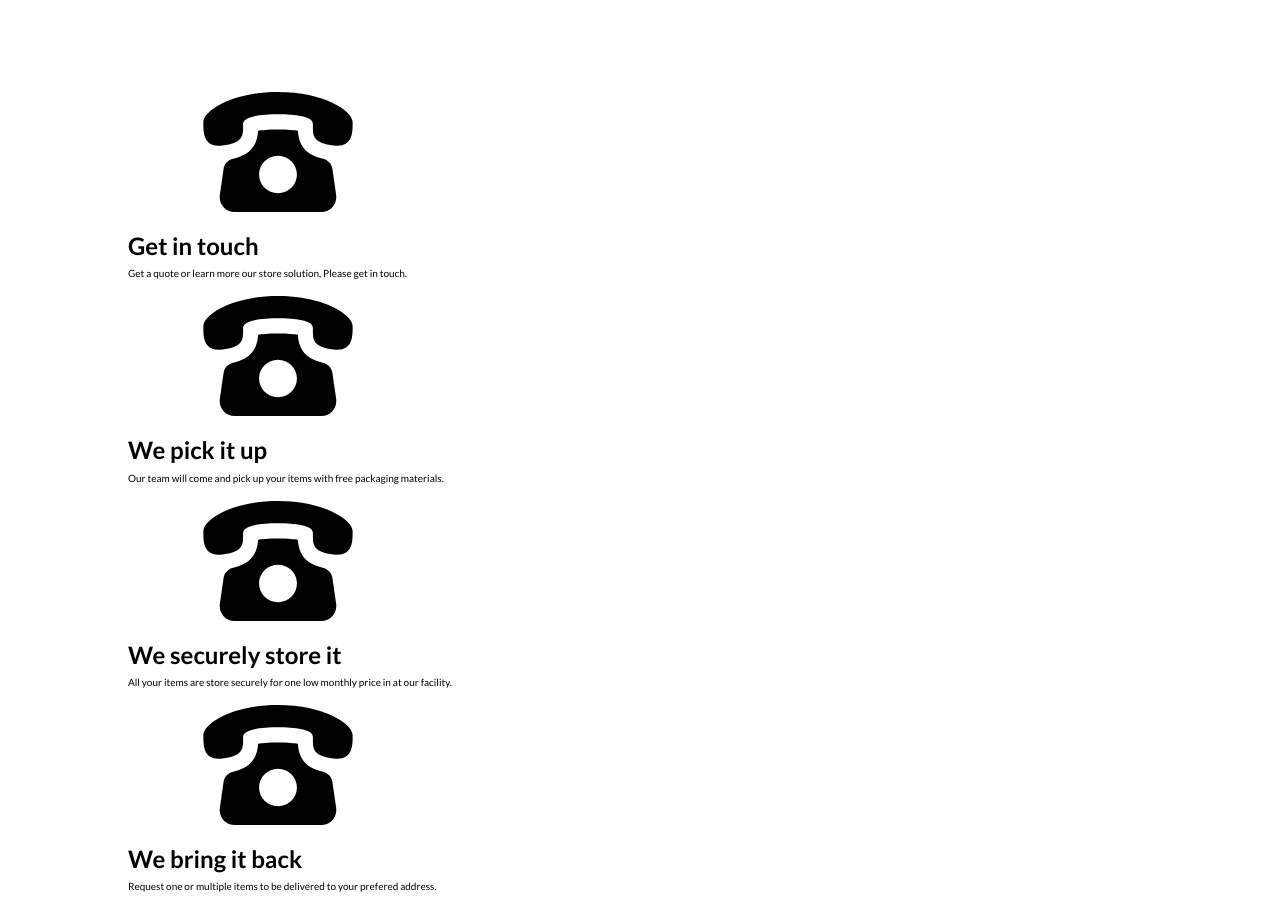
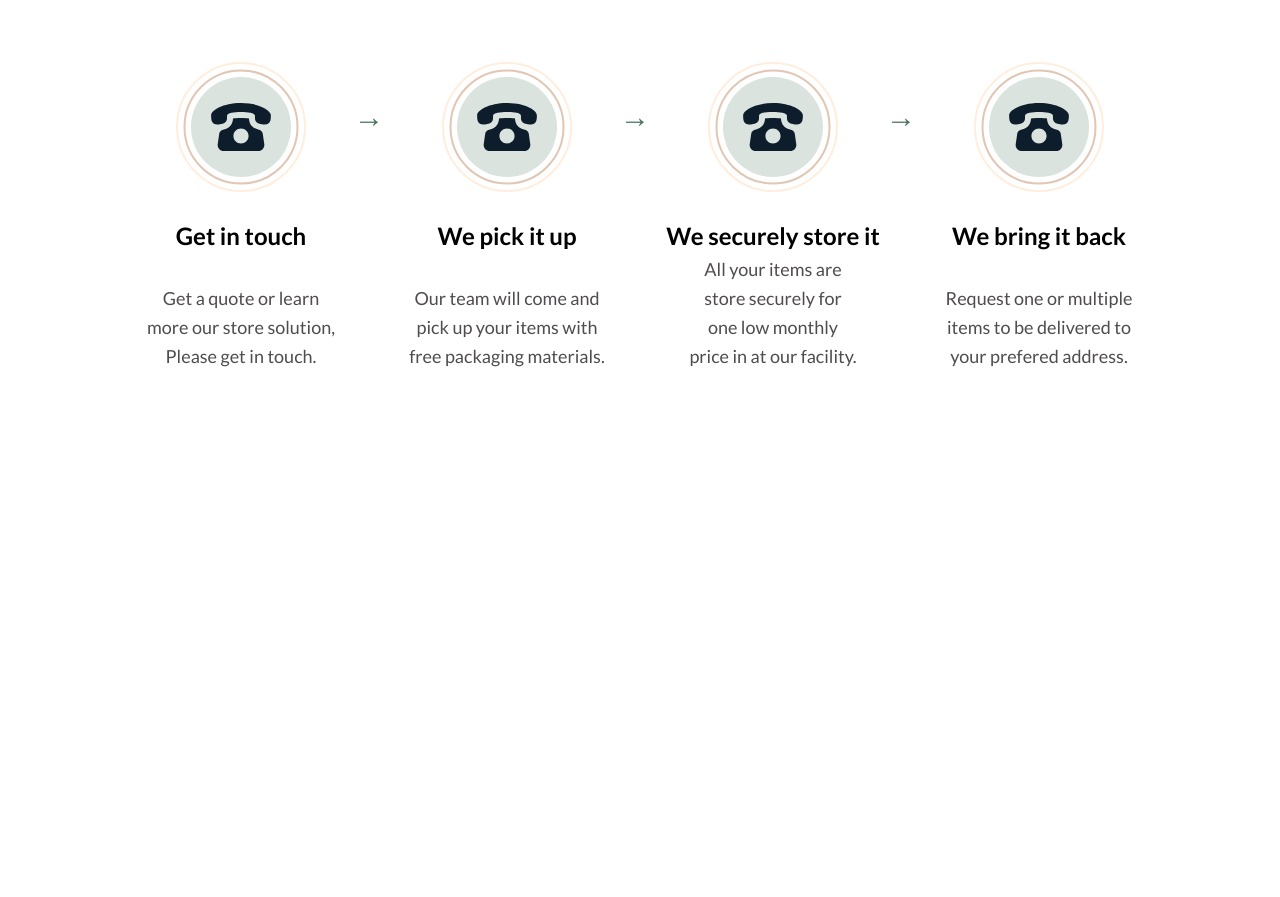
Before and after one commit to adamsJS23/next-storage, a website: page index.html in a window 1280 px wide. Shown: the part 956-1853 px from the top of the page. After the commit the page ends 1426 px from the top, so only its background shows below. Drawn offline with nearby package versions, Linux system fonts and the light colour scheme; files that its build step writes are made by us from their sources; a web font is replaced by a local one.

Commit message:
Imported features

```diff
--- a/sass/main.scss
+++ b/sass/main.scss
@@ -4,6 +4,7 @@
 @import "base";
 @import "typography";
 @import "header";
+@import "features";
 @import "layout";
 @import "services";
 @import "contact";
```
